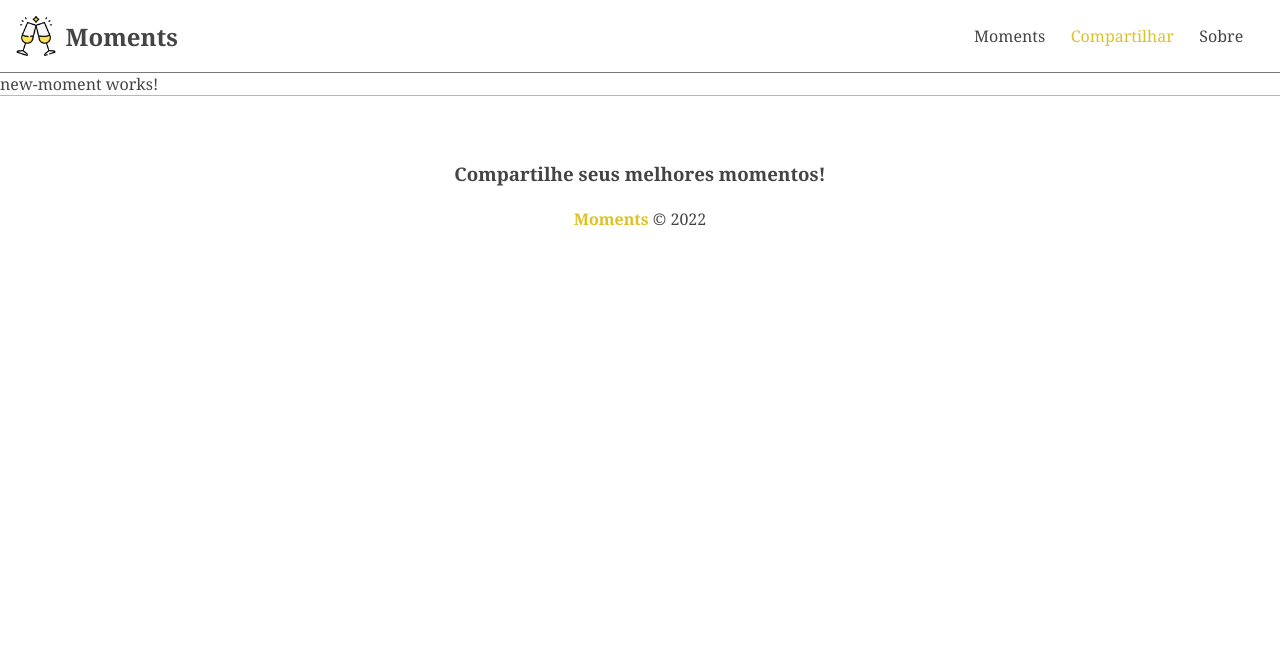
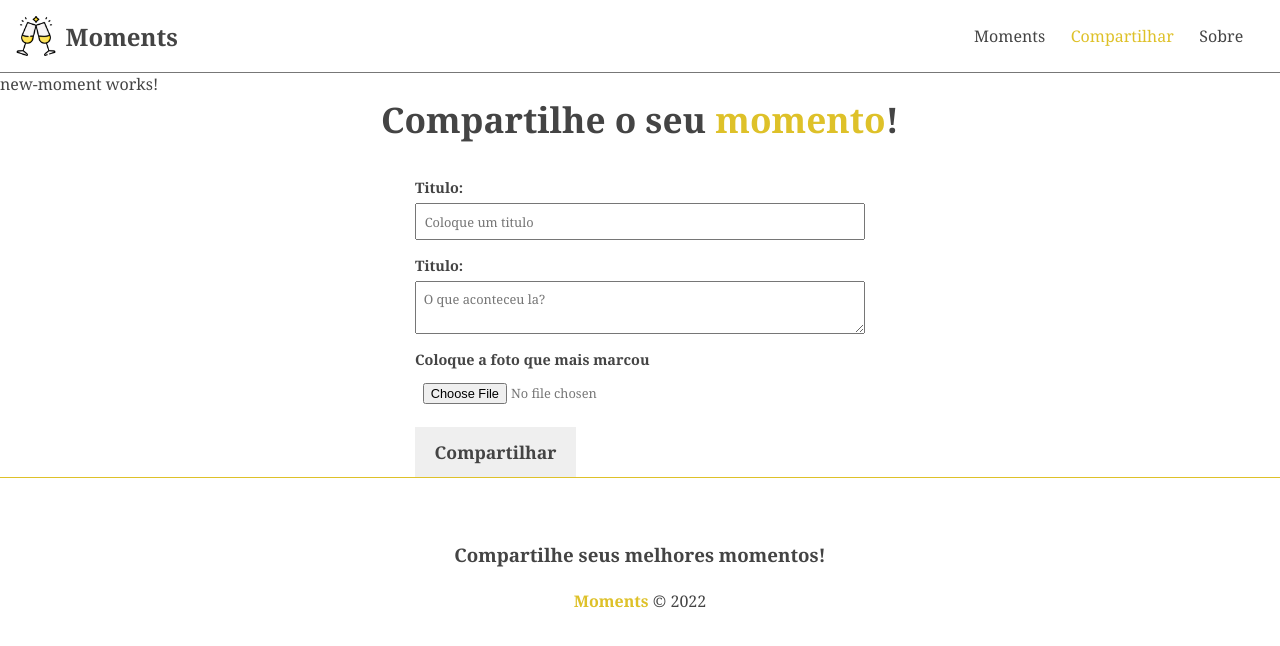
Before and after one commit to RodrigoSCoutinho/angular-repo, an Angular app: page /moments/new in a window 1280 px wide. Shown: the top 646 px of the page. Built offline with nearby package versions, Linux system fonts and the light colour scheme.

Commit message:
finished form

```diff
--- a/src/app/components/moment-form/moment-form.component.html
+++ b/src/app/components/moment-form/moment-form.component.html
@@ -1,3 +1,24 @@
+
+<form action="">
+  <div class="form-group">
+    <label for="title">Titulo:</label>
+    <input type="text" placeholder="Coloque um titulo" required />
+  </div>
+
+  <div class="form-group">
+    <label for="descricao">Titulo:</label>
+    <textarea placeholder="O que aconteceu la?" required></textarea>
+  </div>
+
+  <div class="form-group">
+    <label for="image">Coloque a foto que mais marcou</label>
+    <input type="file" />
+  </div>
+
+  <input type="submit" value="{{ btnText }}" />
+</form>
+
+
 <!-- <form (ngSubmit)="submit()" [formGroup]="momentForm" #formDir="ngForm">
   <div class="form-group">
     <input type="hidden" formControlName="id" />
--- a/src/app/components/moment-form/moment-form.component.ts
+++ b/src/app/components/moment-form/moment-form.component.ts
@@ -1,4 +1,4 @@
-import { Component } from '@angular/core';
+import { Component, Input } from '@angular/core';
 
 @Component({
   selector: 'app-moment-form',
@@ -6,5 +6,5 @@ import { Component } from '@angular/core';
   styleUrls: ['./moment-form.component.css']
 })
 export class MomentFormComponent {
-
+   @Input() btnText!: string;
 }
--- a/src/app/components/pages/new-moment/new-moment.component.html
+++ b/src/app/components/pages/new-moment/new-moment.component.html
@@ -1,7 +1,5 @@
 <p>new-moment works!</p>
 
-<!-- <h2>Compartilhe o seu <span>momento</span>!</h2>
-<app-moment-form
-  (onSubmit)="createHandler($event)"
-  [btnText]="btnText"
-></app-moment-form> -->
+<h2>Compartilhe o seu <span>momento</span>!</h2>
+
+<app-moment-form [btnText]="btnText"></app-moment-form>
--- a/src/app/components/pages/new-moment/new-moment.component.ts
+++ b/src/app/components/pages/new-moment/new-moment.component.ts
@@ -6,5 +6,6 @@ import { Component } from '@angular/core';
   styleUrls: ['./new-moment.component.css']
 })
 export class NewMomentComponent {
+  btnText = 'Compartilhar'
 
 }
```
